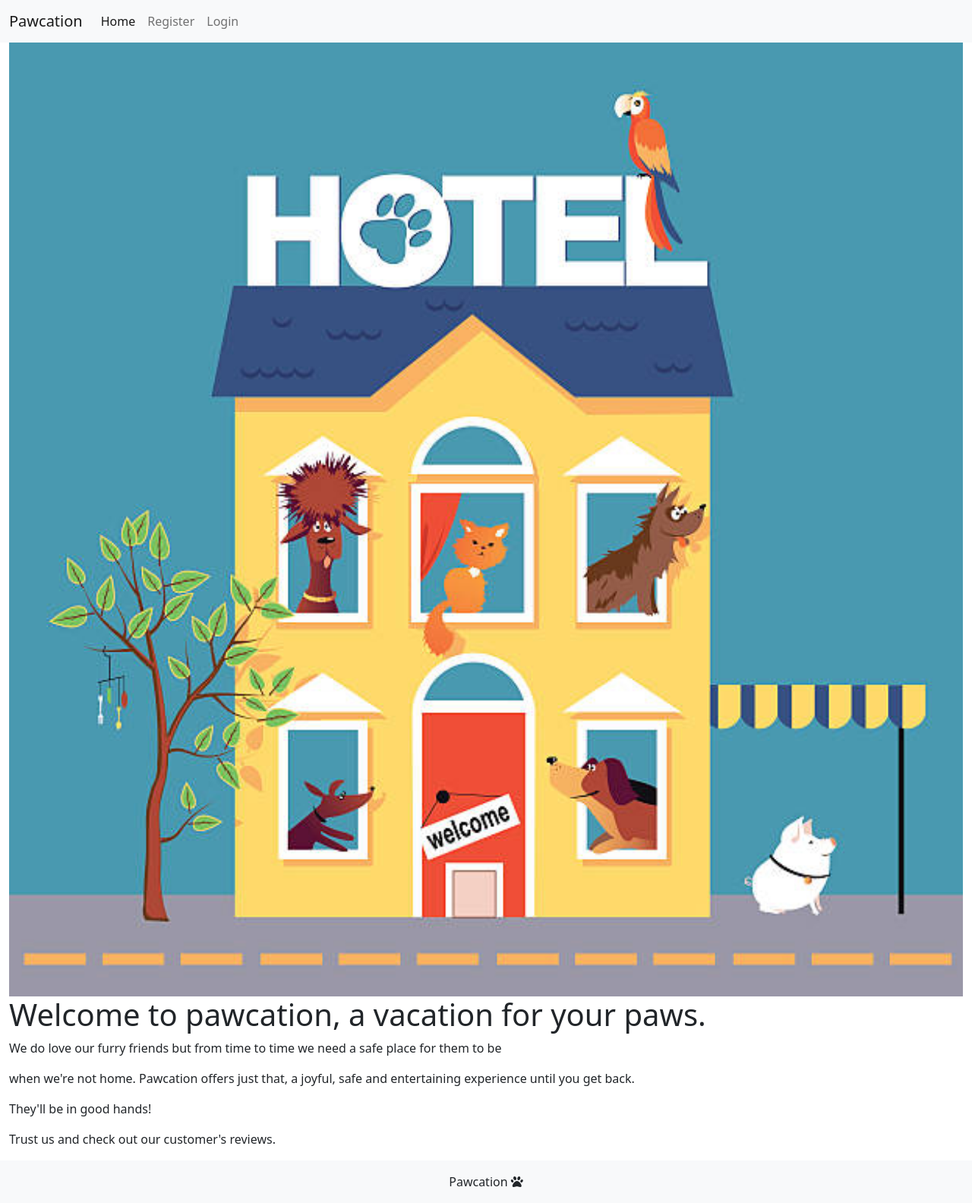
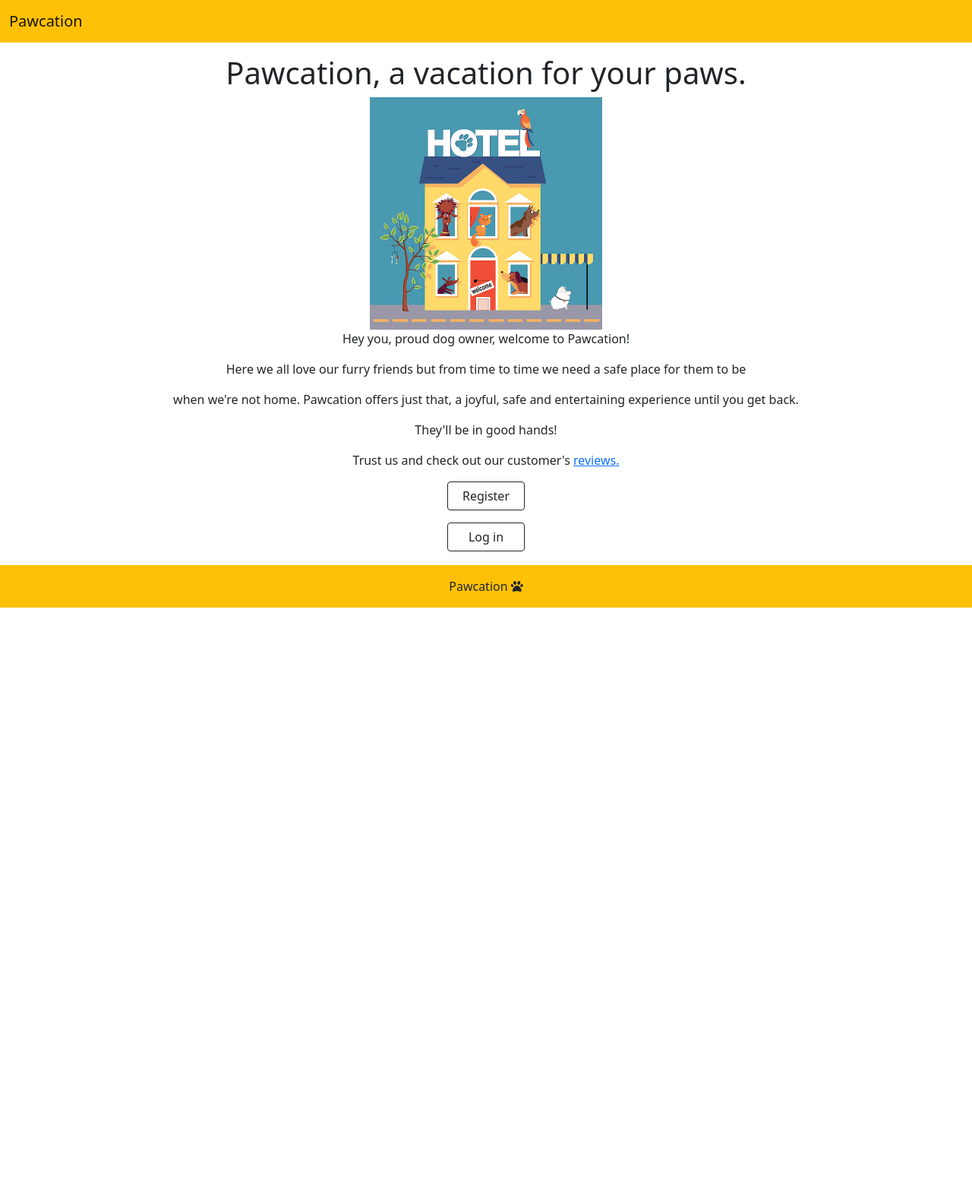
Before and after one commit to ilaria-barletta/pawcation, a Django app: page / in a window 1280 px wide. Shown: the whole page at 76% size. After the commit the page ends 800 px from the top, so only its background shows below. Run offline with Django 4.2, Linux system fonts and the light colour scheme; some libraries are stand-ins or nearby versions.

Commit message:
style home page, nav, and footer

```diff
--- a/bookings/views.py
+++ b/bookings/views.py
@@ -45,6 +45,7 @@ class ReviewList(generic.ListView):
         data['max_review_score'] = 5
         data['empty_message'] = "You don't have any reviews yet"
         data['can_modify_reviews'] = True
+        data['can_create_reviews'] = True
 
         return data
 
@@ -52,16 +53,20 @@ class OtherUsersReviewList(generic.ListView):
     model = Review
     template_name = "reviews.html"
 
-    # Only show Reviews for the other users
-    # and not the current user
+    # If the user is logged in we can see other user reviews
+    # If the user is not logged in they can see all reviews
     def get_queryset(self):
-        return Review.objects.filter(~Q(owner=self.request.user))
+        if not self.request.user.is_anonymous:
+            return Review.objects.filter(~Q(owner=self.request.user))
+        return Review.objects.all()
 
     def get_context_data(self, **kwargs):
         data = super().get_context_data(**kwargs)
         data['max_review_score'] = 5
         data['empty_message'] = "There are no reviews yet."
         data['can_modify_reviews'] = False
+        # Only let logged in users leave reviews
+        data['can_create_reviews'] = not self.request.user.is_anonymous
 
         return data
 
--- a/static/assets/css/style.css
+++ b/static/assets/css/style.css
@@ -0,0 +1,3 @@
+#nav, #footer {
+    background-color: var(--bs-yellow);
+}
--- a/templates/base.html
+++ b/templates/base.html
@@ -26,7 +26,7 @@
 
     <!-- Navigation -->
 
-    <nav class="navbar navbar-expand-lg navbar-light bg-light">
+    <nav class="navbar navbar-expand-lg navbar-light" id="nav">
         <div class="container-fluid">
 
             {% if user.is_authenticated %}
@@ -56,16 +56,6 @@
                     <li class="nav-item">
                         <a class="nav-link" href="{% url 'account_logout' %}">Logout</a>
                     </li>
-                    {% else %}
-                    <li class="nav-item">
-                        <a class="nav-link active" aria-current="page" href="{% url 'home' %}">Home</a>
-                    </li>
-                    <li class="nav-item">
-                        <a class="nav-link" href="{% url 'account_signup' %}">Register</a>
-                    </li>
-                    <li class="nav-item">
-                        <a class="nav-link" href="{% url 'account_login' %}">Login</a>
-                    </li>
                     {% endif %}
                 </ul>
             </div>
@@ -73,6 +63,7 @@
     </nav>
 
     <!-- Taken from Code Institute -->
+    <!-- This shows the messages when a user logs in, or creates bookings, reviews, or pets -->
     <div class="container">
         <div class="row">
             <div class="col-md-8 offset-md-2">
@@ -93,7 +84,7 @@
     </main>
 
     <!-- Footer -->
-    <footer class="footer mt-auto py-3 bg-light">
+    <footer class="footer mt-auto py-3" id="footer">
         <p class="m-0 text-center text-dark">Pawcation <i class="fa-solid fa-paw"></i></p>
     </footer>
 
--- a/templates/home.html
+++ b/templates/home.html
@@ -2,15 +2,29 @@
 {% load static %}
 {% block content %}
 
-<div class="container-fluid">
-    <div class="row">
-        <img id="pawcation-hotel" src="{% static 'assets/images/pawcation-hotel.jpeg' %}" alt="pawcation hotel cartoonish image" />
-        <h1>Welcome to pawcation, a vacation for your paws.</h1>
-        <p>We do love our furry friends but from time to time we need a safe place for them to be</p>
-        <p>when we're not home. Pawcation offers just that, a joyful, safe and entertaining experience until you get back.</p>
-        <p>They'll be in good hands!</p>
-        <p>Trust us and check out our customer's reviews.</p>
+
+<div class="card-body">
+    <h1 class="card-title text-center">Pawcation, a vacation for your paws.</h1>
+    <div class="container-fluid">
+        <div class="row">
+            <div class="col d-flex justify-content-center">
+                <img class="img-fluid w-25" id="pawcation-hotel" src="{% static 'assets/images/pawcation-hotel.jpeg' %}" alt="pawcation hotel cartoonish image" />
+            </div>
+        </div>
+        <div class="text-center lh-base">
+            <p>Hey you, proud dog owner, welcome to Pawcation!</p>
+            <p>Here we all love our furry friends but from time to time we need a safe place for them to be</p>
+            <p>when we're not home. Pawcation offers just that, a joyful, safe and entertaining experience until you get back.</p>
+            <p>They'll be in good hands!</p>
+            <p>Trust us and check out our customer's <a href="{% url 'other_users_reviews' %}">reviews.</a></p>
+        </div>
+        <div class="d-grid gap-3 col-1 mx-auto">
+            <a href="{% url 'account_signup' %}" class="btn btn-outline-dark">Register </a>
+            <a href="{% url 'account_login' %}" class="btn btn-outline-dark">Log in </a>
+        </div>
+
     </div>
+
 </div>
 
 {%endblock%}
--- a/templates/reviews.html
+++ b/templates/reviews.html
@@ -5,7 +5,9 @@
 
 <div class="container">
     <div class="row">
-        <a class="btn btn-primary" href="{% url 'new_review' %}" role="button">New Review</a>
+        {% if can_create_reviews %}
+            <a class="btn btn-primary" href="{% url 'new_review' %}" role="button">New Review</a>
+        {% endif %}
         <div class="col">
             {% for review in object_list %}
             <!-- score_remainder is used to show the "blank" review stars -->
```
